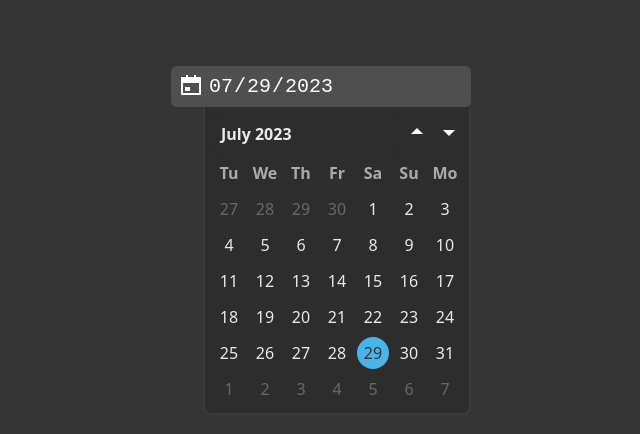
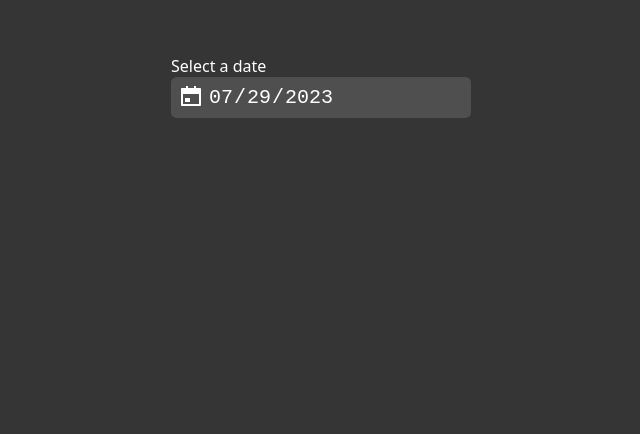
Before and after one commit to himanshupal/160, a SvelteKit app: page / in a window 1280 px wide. Shown: the part 174-608 px from the top of the page, without its empty margins (319-959 px from the left). Built offline with nearby package versions, Linux system fonts and the light colour scheme.

Commit message:
Updated page title & disable auto popup

```diff
--- a/src/routes/+page.svelte
+++ b/src/routes/+page.svelte
@@ -20,7 +20,7 @@
 	let selectionStage: 0 | 1 | 2 = 0;
 	let currentMonth = d.month();
 	let currentDate = d.date();
-	let datePickerOpen = true;
+	let datePickerOpen = false;
 	let selected = dayjs();
 
 	/////////////////// Event listeners below this ///////////////////
@@ -200,7 +200,7 @@
 </script>
 
 <svelte:head>
-	<title>Calendar</title>
+	<title>Date Picker</title>
 	<meta name="description" content="Custom Svelte Calendar" />
 	<style lang="scss">
 		:root {
@@ -220,6 +220,7 @@
 
 <div class="container">
 	<form class="content">
+		<span style="color: white">Select a date</span>
 		<label for="dateinput" class="date-input__container">
 			<img src={calendarIcon} alt="i" width="24px" height="24px" />
 			<input
```
